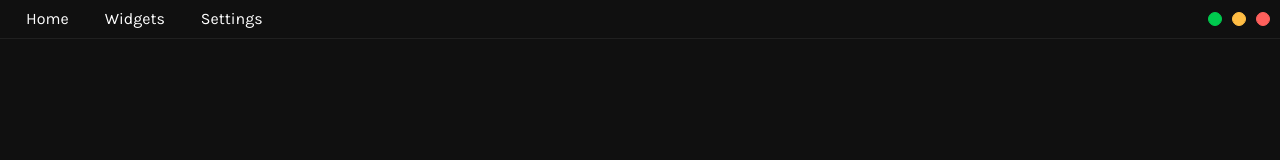
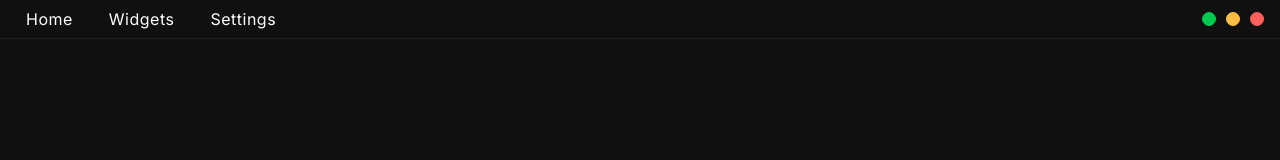
Before and after one commit to thewaveorg/wonders, a React app: page /#/ in a window 1280 px wide. Shown: the top 160 px of the page. Built offline with nearby package versions, Linux system fonts and the light colour scheme; the HTML template or start-up script is replaced by a standard one.

Commit message:
Changed folder structure. Navigation with HashRouter now works as expected.

```diff
--- a/src/app/App.tsx
+++ b/src/app/App.tsx
@@ -1,9 +1,9 @@
 import React from 'react';
 import { HashRouter, Redirect, Route, Switch } from 'react-router-dom';
 
-import LandingPage from './pages/tabs/landing';
-import SettingsPage from './pages/tabs/settings';
-import WidgetsPage from './pages/tabs/widgets';
+import LandingPage from './pages/Landing';
+import SettingsPage from './pages/Settings';
+import WidgetsPage from './pages/Widgets';
 
 import { Navbar } from "./components/Navbar";
 import { Titlebar } from './components/Titlebar';
@@ -14,14 +14,12 @@ import './styles/normalize.css';
 export default () => {
   return (
     <>
-      {/*<Titlebar/>*/}
       <HashRouter>
         <Navbar/>
         <Switch>
-          <Route exact path="/" component={LandingPage} />
-          <Route path="/" component={LandingPage} />
           <Route path="/settings" component={SettingsPage} />
           <Route path="/widgets" component={WidgetsPage} />
+          <Route path="/" component={LandingPage} />
         </Switch>
       </HashRouter>
     </>
--- a/src/app/components/Navbar.tsx
+++ b/src/app/components/Navbar.tsx
@@ -1,4 +1,4 @@
-import React, { Component } from "react";
+import React from "react";
 import { Link, NavLink } from "react-router-dom";
 import styled from "styled-components";
 
@@ -11,12 +11,13 @@ const NavStyle = styled.div`
   justify-content: space-between;
 `;
 
-const NavLinkStyle = styled(NavLink)`
+const NavLinkStyle = styled(Link)`
   color: #ffffff;
   cursor: pointer;
-  font-family: 'Karla';
+  font-family: 'Inter';
   font-size: 1em;
-  margin-left: 16px;
+  font-weight: 100;
+  letter-spacing: .5px;
   margin: 0 0 0 16px;
   padding: 10px 10px;
   text-align: center;
@@ -32,7 +33,7 @@ const NavLinkStyle = styled(NavLink)`
 
 const TrafficLights = styled.div`
   align-self: center;
-  margin: 0 10px 0 0;
+  margin: 0 16px 0 0;
 `;
 
 const TrafficLight = styled.button`
--- a/src/app/pages/Home.tsx
+++ b/src/app/pages/Home.tsx
@@ -1,9 +1,9 @@
 import React from 'react';
 
 // tabs
-import Landing from "./tabs/landing";
-import Settings from "./tabs/settings";
-import Widgets from "./tabs/widgets";
+import Landing from "./Landing";
+import Settings from "./Settings";
+import Widgets from "./Widgets";
 
 
 export default class Home extends React.Component {
--- a/src/app/pages/tabs/landing.tsx
+++ b/src/app/pages/Landing.tsx
@@ -1,14 +1,9 @@
-import React, {Component} from "react";
+import React, { Component } from "react";
 export default class Landing extends Component {
   render() {
     return (
       <>
-        <div />
-        <div
-          id="content-wrapper"
-          className="electron-drag"
-          style={{ height: '100%', width: '100%' }}
-        >
+        <div id="content-wrapper" style={{ height: '100%', width: '100%' }}>
           <h1 style={{ fontSize: '3rem' }}>Welcome to Wonders!</h1>
           <p style={{ fontSize: '1.25rem' }}>
             A widget and desktop customization platform powered by Electron!
```
Also changed, not shown: src/app/pages/Settings.tsx (renamed from src/app/pages/tabs/settings.tsx), src/app/pages/Widgets.tsx (renamed from src/app/pages/tabs/widgets.tsx).
